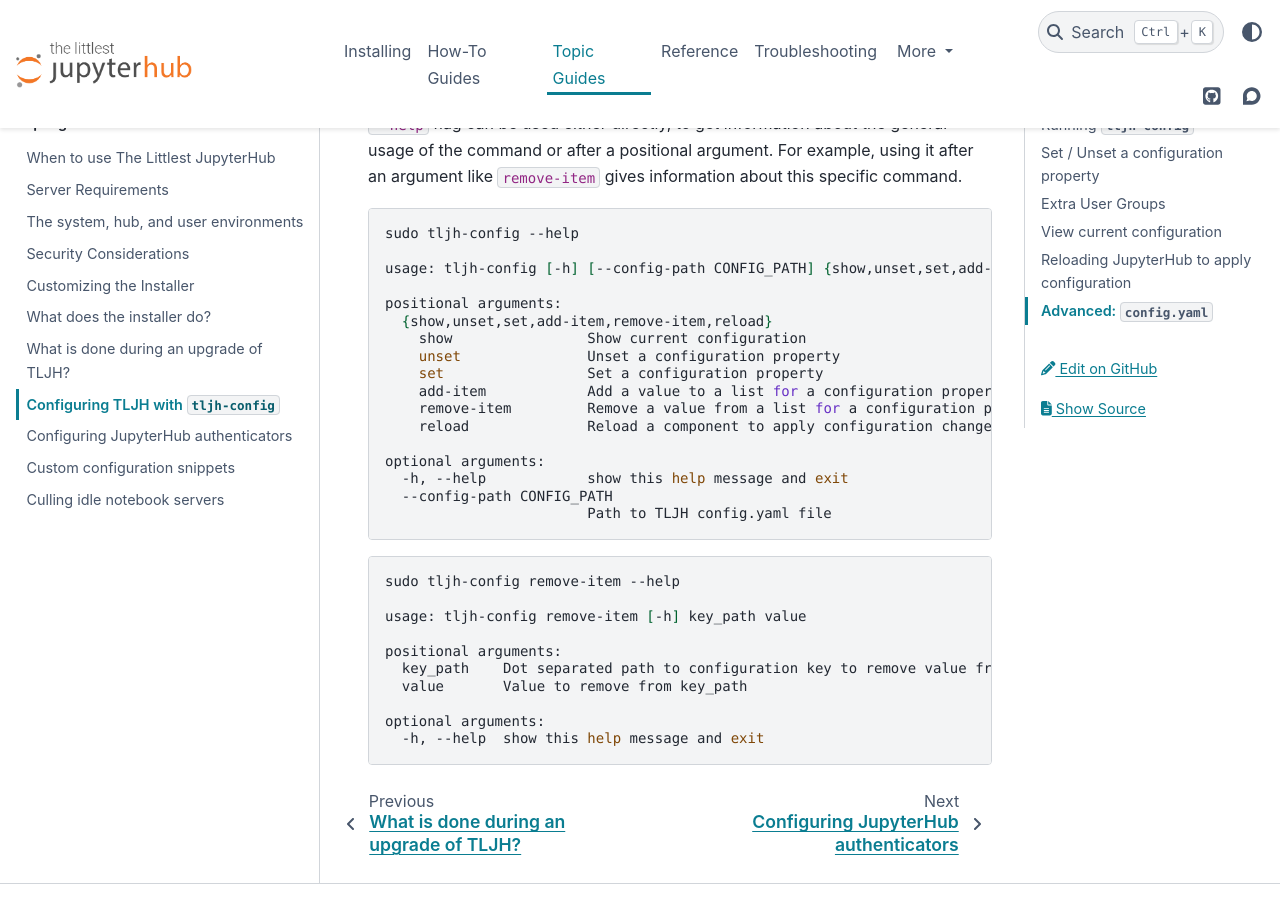
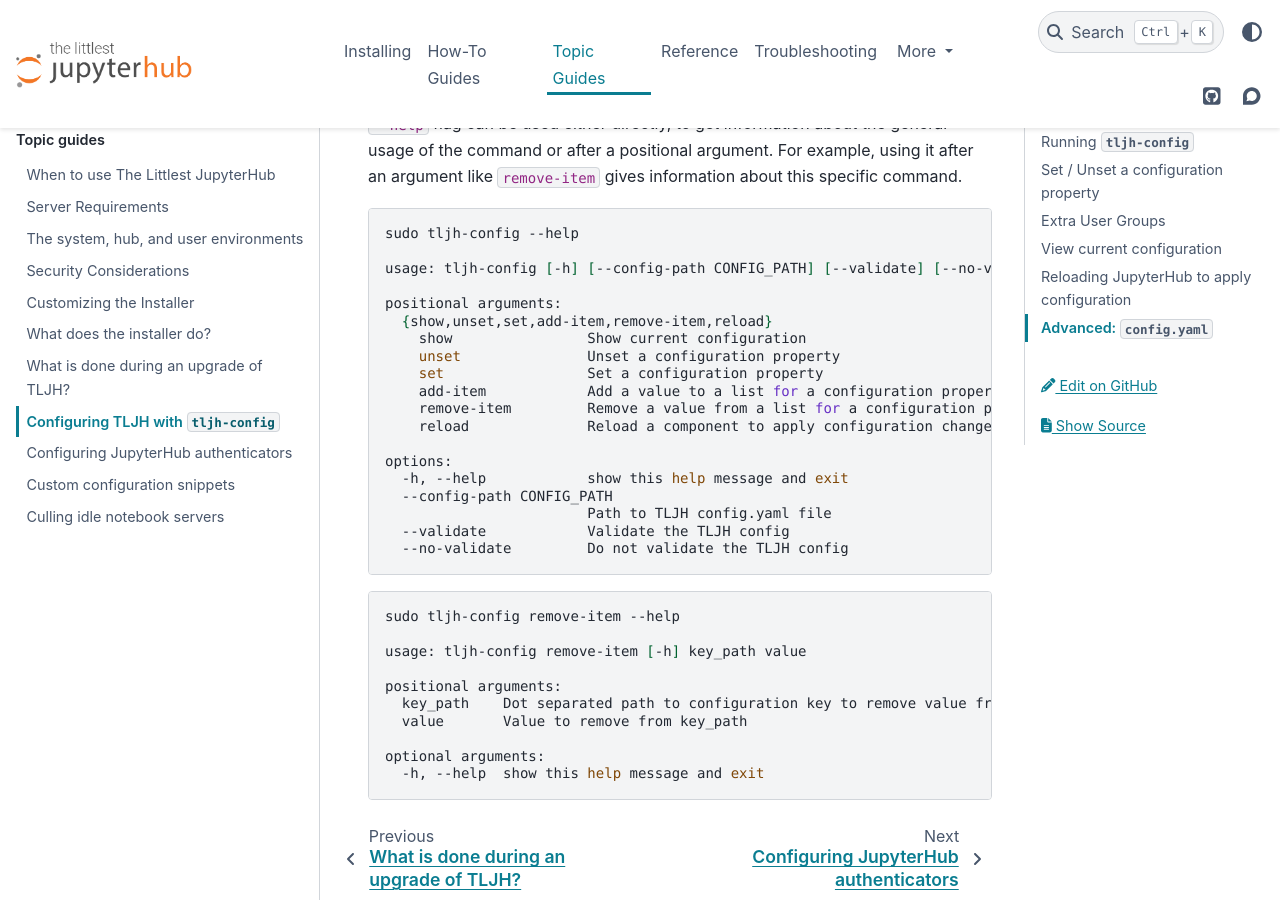
Before and after one commit to jupyterhub/the-littlest-jupyterhub, a Sphinx documentation site: the page built from docs/topic/tljh-config.md, in a window 1280 px wide and 900 px high, scrolled down 4770 px. Built offline with Sphinx 7.4.7 and the PyData theme 0.15.4, drawn with Linux system fonts in a browser that asks for light colours.

Commit message:
Update `tljh-config --help`

````diff
--- a/docs/topic/tljh-config.md
+++ b/docs/topic/tljh-config.md
@@ -227,7 +227,7 @@
 ```bash
 sudo tljh-config --help
 
-usage: tljh-config [-h] [--config-path CONFIG_PATH] {show,unset,set,add-item,remove-item,reload} ...
+usage: tljh-config [-h] [--config-path CONFIG_PATH] [--validate] [--no-validate] {show,unset,set,add-item,remove-item,reload} ...
 
 positional arguments:
   {show,unset,set,add-item,remove-item,reload}
@@ -238,10 +238,12 @@
     remove-item         Remove a value from a list for a configuration property
     reload              Reload a component to apply configuration change
 
-optional arguments:
+options:
   -h, --help            show this help message and exit
   --config-path CONFIG_PATH
                         Path to TLJH config.yaml file
+  --validate            Validate the TLJH config
+  --no-validate         Do not validate the TLJH config
 ```
 
 ```bash
````
